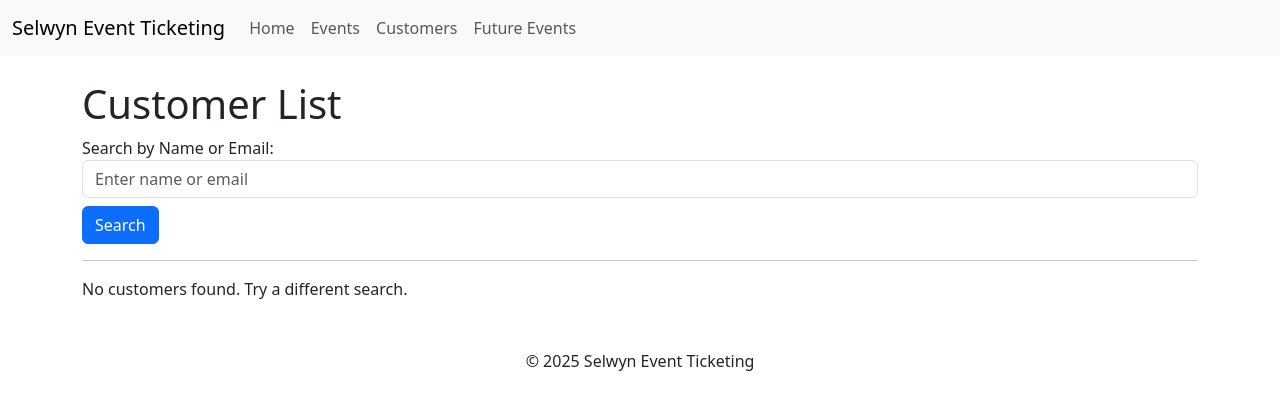
After one commit to patiyala3110/selwyn_ticketing, a Flask app: template templates/customers.html in a window 1280 px wide. The commit adds this page. Shown: the top 410 px of the page. Run offline with Flask 3, Linux system fonts and the light colour scheme; the template is opened without the code that fills it, so the values that code supplies are empty; some libraries are stand-ins or nearby versions.

Commit message:
Project files edit

```diff
--- a/app.py
+++ b/app.py
@@ -1,14 +1,11 @@
-from flask import Flask
-from flask import render_template
-from flask import request
-from flask import redirect
-from flask import url_for
-from datetime import date, datetime, timedelta
+from flask import Flask, render_template, request, redirect, url_for, flash
+from datetime import datetime
 import MySQLdb
 from MySQLdb.cursors import DictCursor
 import connect
 
 app = Flask(__name__)
+app.secret_key = "your_secret_key"
 
 connection = None
 cursor = None
@@ -34,40 +31,253 @@ def getCursor():
 def home():
     return render_template("home.html")
 
-
-@app.route("/events", methods=["GET"])
+@app.route('/events', methods=['GET', 'POST'])
 def events():
     cursor = getCursor()
-    if request.method=="GET":
-        # Lists the events
-        qstr = "select event_id, event_name from events;"
-        cursor.execute(qstr)
-        events = cursor.fetchall()
 
-        return render_template("events.html", events=events)
+    if request.method == 'POST':
+        event_id = request.form['event_id']
+        cursor.execute("SELECT event_id, event_name, event_date, tickets_remaining, age_restriction FROM events WHERE event_id = %s", (event_id,))
+        event = cursor.fetchone()
 
-@app.route("/events/customerlist", methods=["POST"])
+        if event:
+            return redirect(url_for('eventcustomerlist', event_id=event_id))
+
+    # this is for If GET request, fetch all events
+    cursor.execute("SELECT event_id, event_name, event_date FROM events WHERE event_date > NOW() ORDER BY event_date ASC")
+    events = cursor.fetchall()
+    return render_template('events.html', events=events)
+
+@app.route('/eventcustomerlist', methods=['GET', 'POST'])
 def eventcustomerlist():
-    event_id = request.form.get('event_id')
-    # Display the list of customers who have purchased tickets for a particular event
-    event_name = ""; # update to get the name of the event
-    customerlist = {} # update to get the list of customers who have purchased tickets for a particular event
-    return render_template("eventcustomerlist.html", event_name = event_name, customerlist = customerlist)
+    if request.method == 'POST':
+        event_id = request.form['event_id']  #it will get the event ID from form
+
+    elif request.method == 'GET':
+        event_id = request.args.get('event_id')  # here it Get event ID from query string
+
+    if not event_id:
+        flash("Event not found.", 'danger')
+        return redirect(url_for('events'))
+
+    cursor = getCursor()
+    # it Fetch event details
+    cursor.execute("""
+        SELECT event_name, event_date
+        FROM events
+        WHERE event_id = %s
+    """, (event_id,))
+    event = cursor.fetchone()
+
+    if not event:
+        flash("Event not found.", 'danger')
+        return redirect(url_for('events'))
+    cursor.execute("""
+        SELECT c.customer_id, c.first_name, c.family_name, c.date_of_birth, c.email
+        FROM customers c
+        JOIN ticket_sales ts ON c.customer_id = ts.customer_id
+        WHERE ts.event_id = %s
+        ORDER BY c.family_name ASC, c.date_of_birth DESC
+    """, (event_id,))
+    customerlist = cursor.fetchall()
+
+    if not customerlist:
+        flash("No customers have purchased tickets for this event.", 'info')
+
+    return render_template('eventcustomerlist.html', event=event, customerlist=customerlist)
 
 
-@app.route("/customers")
+@app.route('/customers', methods=['GET'])
 def customers():
-    #List customer details.
-    return render_template("customers.html")
+    search_query = request.args.get('search', '')
+    cursor = getCursor()
+
+    if search_query:
+        query = """
+            SELECT customer_id, family_name, first_name, date_of_birth, email
+            FROM customers
+            WHERE family_name LIKE %s OR first_name LIKE %s OR email LIKE %s
+        """
+        cursor.execute(query, ('%' + search_query + '%', '%' + search_query + '%', '%' + search_query + '%'))
+    else:
+        cursor.execute("""
+            SELECT customer_id, family_name, first_name, date_of_birth, email
+            FROM customers
+        """)
+    customers = cursor.fetchall()
+    return render_template("customers.html", customers=customers)
+@app.route("/customers/tickets/<int:customer_id>")
+def customerticket(customer_id):
+    cursor = getCursor()
+
+    #It help to  Fetch detailed customer information
+    cursor.execute("""
+        SELECT first_name, family_name, date_of_birth, email
+        FROM customers
+        WHERE customer_id = %s
+    """, (customer_id,))
+    customer = cursor.fetchone()
+
+    if not customer:
+        flash("Customer not found.", 'danger')
+        return redirect(url_for('customers'))
+
+    # Fetch the customer's ticket information
+    cursor.execute("""
+        SELECT e.event_name, e.event_date, ts.tickets_purchased
+        FROM ticket_sales ts
+        JOIN events e ON ts.event_id = e.event_id
+        WHERE ts.customer_id = %s
+    """, (customer_id,))
+    tickets = cursor.fetchall()
+
+    if not tickets:
+        flash("No tickets found for this customer.", 'info')
+
+    return render_template("customertickets.html", customer=customer, tickets=tickets)
+
+@app.route('/addcustomer', methods=['GET', 'POST'])
+def add_customer():
+    cursor = getCursor()
+    cursor.execute("SELECT event_id, event_name FROM events")
+    events = cursor.fetchall()
+
+    if request.method == 'POST':
+        first_name = request.form['first_name']
+        family_name = request.form['family_name']
+        date_of_birth = request.form['date_of_birth']
+        email = request.form['email']
+        event_id = request.form['event_id']
+
+        if not first_name or not family_name or not date_of_birth or not email or not event_id:
+            flash("All fields are required!", 'danger')
+            return redirect(url_for('add_customer'))
+
+        if '@' not in email or '.' not in email:
+            flash("Please enter a valid email address.", 'danger')
+            return redirect(url_for('add_customer'))
 
 
-@app.route("/futureevents")
-def futureevents():
-    #Future Events which still have tickets available.
-    return render_template("futureevents.html")
+        cursor.execute("""
+            INSERT INTO customers (first_name, family_name, date_of_birth, email, event_id)
+            VALUES (%s, %s, %s, %s, %s)
+        """, (first_name, family_name, date_of_birth, email, event_id))
+
+        flash("Customer added successfully!", 'success')
+        return redirect(url_for('customers'))
+
+    return render_template('addcustomer.html', events=events)
 
 
-@app.route("/tickets/buy")
+@app.route('/editcustomer/<int:customer_id>', methods=['GET', 'POST'])
+def edit_customer(customer_id):
+    cursor = getCursor()
+
+    if request.method == 'POST':
+        # Get updated form data
+        first_name = request.form['first_name']
+        family_name = request.form['family_name']
+        date_of_birth = request.form['date_of_birth']
+        email = request.form['email']
+
+        if not first_name or not family_name or not date_of_birth or not email:
+            flash("All fields are required!", 'danger')
+            return redirect(url_for('edit_customer', customer_id=customer_id))
+
+        # Check if email is valid
+        if '@' not in email or '.' not in email:
+            flash("Please enter a valid email address.", 'danger')
+            return redirect(url_for('edit_customer', customer_id=customer_id))
+
+        # Update customer in the database
+        cursor.execute("""
+            UPDATE customers
+            SET first_name = %s, family_name = %s, date_of_birth = %s, email = %s
+            WHERE customer_id = %s
+        """, (first_name, family_name, date_of_birth, email, customer_id))
+
+        flash("Customer information updated successfully!", 'success')
+        return redirect(url_for('customers'))
+
+    # Fetch the current customer data
+    cursor.execute("SELECT * FROM customers WHERE customer_id = %s", (customer_id,))
+    customer = cursor.fetchone()
+
+    if not customer:
+        flash("Customer not found.", 'danger')
+        return redirect(url_for('customers'))
+
+    return render_template('editcustomer.html', customer=customer)
+
+@app.route('/futureevents')
+def future_events():
+    cursor = getCursor()
+
+    # It is a Query to fetch future events with available tickets
+    cursor.execute("""
+        SELECT event_id, event_name, event_date, capacity
+        FROM events
+        WHERE event_date > NOW()  -- Only future events
+        ORDER BY event_date ASC   -- Sort events by event date in ascending order
+    """)
+
+    events = cursor.fetchall()
+
+    return render_template('futureevents.html', events=events)
+
+
+@app.route('/buytickets', methods=['POST'])
 def buytickets():
-    #Buy tickets
-    return render_template()
+    customer_id = request.form['customer_id']
+    event_id = request.form['event_id']
+    num_tickets = int(request.form['num_tickets'])
+
+    cursor = getCursor()
+
+    # Fetch event details
+    cursor.execute("""
+        SELECT tickets_remaining, age_restriction, event_date
+        FROM events
+        WHERE event_id = %s
+    """, (event_id,))
+    event = cursor.fetchone()
+
+    if not event:
+        flash("Event not found.", 'danger')
+        return redirect(url_for('events'))
+
+    # Check if tickets are available
+    if event['tickets_remaining'] < num_tickets:
+        flash("Not enough tickets available.", 'danger')
+        return redirect(url_for('events'))
+
+    # Check customer’s age
+    cursor.execute("""
+        SELECT DATEDIFF(NOW(), date_of_birth) / 365 AS age
+        FROM customers
+        WHERE customer_id = %s
+    """, (customer_id,))
+    customer = cursor.fetchone()
+
+    if customer['age'] < event['age_restriction']:
+        flash(f"You must be at least {event['age_restriction']} years old to buy tickets.", 'danger')
+        return redirect(url_for('events'))
+
+    # Process ticket sale
+    cursor.execute("""
+        INSERT INTO ticket_sales (customer_id, event_id, tickets_purchased)
+        VALUES (%s, %s, %s)
+    """, (customer_id, event_id, num_tickets))
+
+    # Update remaining tickets in the events table
+    cursor.execute("""
+        UPDATE events
+        SET tickets_remaining = tickets_remaining - %s
+        WHERE event_id = %s
+    """, (num_tickets, event_id))
+
+    flash("Ticket purchase successful!", 'success')
+    return redirect(url_for('events'))
+
+if __name__ == "__main__":
+    app.run(debug=True)
--- a/selwyn_ticketing-pa.sql
+++ b/selwyn_ticketing-pa.sql
@@ -29,7 +29,6 @@ CREATE TABLE ticket_sales (
     FOREIGN KEY (event_id) REFERENCES events(event_id)
 );
 
--- Insert Data into Customers Table
 INSERT INTO customers (customer_id, first_name, family_name, date_of_birth, email)
 VALUES
 (1, 'Simon', 'Charles', '1952-07-15', 'simon@charles.nz'),
--- a/templates/base.html
+++ b/templates/base.html
@@ -1,54 +1,76 @@
 <!DOCTYPE html>
-<html>
+<html lang="en">
   <head>
       <meta charset="utf-8" />
-      <title>{% block title %}{% endblock %}</title>
-      <!-- CSS only -->
+      <title>{% block title %}Selwyn Event Ticketing | SET{% endblock %}</title>
       <link href="https://cdn.jsdelivr.net/npm/bootstrap@5.3.3/dist/css/bootstrap.min.css" rel="stylesheet" integrity="sha384-QWTKZyjpPEjISv5WaRU9OFeRpok6YctnYmDr5pNlyT2bRjXh0JMhjY6hW+ALEwIH" crossorigin="anonymous">
   </head>
 
   <body>
-    <nav>
-      <h2>Selwyn Event Ticketing | SET</h2>
-      <p><a href="{{url_for('home')}}">Home</a></p>
-      <p><a href="{{url_for('events')}}">Events</a></p>
-      <p><a href="{{url_for('customers')}}">Customers</a></p>
-      <p><a href="{{url_for('futureevents')}}">Future Events</a></p>
+    <nav class="navbar navbar-expand-lg navbar-light bg-light">
+      <div class="container-fluid">
+        <a class="navbar-brand" href="{{ url_for('home') }}">Selwyn Event Ticketing</a>
+        <button class="navbar-toggler" type="button" data-bs-toggle="collapse" data-bs-target="#navbarNav" aria-controls="navbarNav" aria-expanded="false" aria-label="Toggle navigation">
+          <span class="navbar-toggler-icon"></span>
+        </button>
+        <div class="collapse navbar-collapse" id="navbarNav">
+          <ul class="navbar-nav">
+            <li class="nav-item">
+              <a class="nav-link" href="{{ url_for('home') }}">Home</a>
+            </li>
+            <li class="nav-item">
+              <a class="nav-link" href="{{ url_for('events') }}">Events</a>
+            </li>
+
+            <li class="nav-item">
+              <a class="nav-link" href="{{ url_for('customers') }}">Customers</a>
+            </li>
+            <li class="nav-item">
+              <a class="nav-link" href="{{ url_for('future_events') }}">Future Events</a>
+
+            </li>
+          </ul>
+        </div>
+      </div>
     </nav>
 
-    <section class="content">
+    <div class="container mt-4">
       <header>
         {% block header %}{% endblock %}
       </header>
+
       {% for message in get_flashed_messages() %}
-        <div class="flash">{{ message }}</div>
+        <div class="alert alert-info" role="alert">
+          {{ message }}
+        </div>
       {% endfor %}
-      {% block content %}{% endblock %}
-    </section>
+
+      {% block content %}
+      {% endblock %}
+    </div>
 
 
-    <!-- JavaScript Bundle with Popper -->
+    <footer class="text-center mt-5">
+      <p>&copy; 2025 Selwyn Event Ticketing</p>
+    </footer>
+
+
+    <script src="https://cdn.jsdelivr.net/npm/bootstrap@5.3.3/dist/js/bootstrap.bundle.min.js" integrity="sha384-YvpcrYf0tY3lHB60NNkmXc5s9fDVZLESaAA55NDzOxhy9GkcIdslK1eN7N6jIeHz" crossorigin="anonymous"></script>
+
     <script>
-    // Example starter JavaScript for disabling form submissions if there are invalid fields
       (() => {
         'use strict'
-
-        // Fetch all the forms we want to apply custom Bootstrap validation styles to
         const forms = document.querySelectorAll('.needs-validation')
-
-        // Loop over them and prevent submission
         Array.from(forms).forEach(form => {
           form.addEventListener('submit', event => {
             if (!form.checkValidity()) {
               event.preventDefault()
               event.stopPropagation()
             }
-
             form.classList.add('was-validated')
           }, false)
         })
       })()
     </script>
-    <script src="https://cdn.jsdelivr.net/npm/bootstrap@5.3.3/dist/js/bootstrap.bundle.min.js" integrity="sha384-YvpcrYf0tY3lHB60NNkmXc5s9fDVZLESaAA55NDzOxhy9GkcIdslK1eN7N6jIeHz" crossorigin="anonymous"></script>
   </body>
 </html>
--- /dev/null
+++ b/templates/customers.html
@@ -0,0 +1,48 @@
+{% extends "base.html" %}
+
+{% block title %}Selwyn Event Ticketing - Customers{% endblock %}
+
+{% block content %}
+    <h1 class="mt-3">Customer List</h1>
+    <form method="GET" action="/customers">
+        <div class="form-group">
+            <label for="search">Search by Name or Email:</label>
+            <input type="text" id="search" name="search" class="form-control" placeholder="Enter name or email" value="{{ request.args.get('search', '') }}">
+        </div>
+        <button type="submit" class="btn btn-primary mt-2">Search</button>
+    </form>
+
+    <hr>
+
+    {% if customers %}
+        <h3 class="mt-4">All Customers</h3>
+        <table class="table table-striped mt-3">
+            <thead>
+                <tr>
+                    <th>Family Name</th>
+                    <th>First Name</th>
+                    <th>Date of Birth</th>
+                    <th>Email</th>
+                    <th>Action</th>
+                </tr>
+            </thead>
+            <tbody>
+                {% for customer in customers %}
+                    <tr>
+                        <td>{{ customer.family_name }}</td>
+                        <td>{{ customer.first_name }}</td>
+                        <td>{{ customer.date_of_birth.strftime('%d/%m/%Y') }}</td>
+                        <td>{{ customer.email }}</td>
+                        <td><a href="{{ url_for('customerticket', customer_id=customer.customer_id) }}" class="btn btn-info btn-sm">View Tickets</a></td>
+                        <td><a href="{{ url_for('add_customer') }}" class="btn btn-primary">Add Customer</a><td>
+                        <td><a href="{{ url_for('edit_customer', customer_id=customer.customer_id) }}" class="btn btn-warning">Edit</a><td>
+
+
+             </tr>
+                {% endfor %}
+            </tbody>
+        </table>
+    {% else %}
+        <p>No customers found. Try a different search.</p>
+    {% endif %}
+{% endblock %}
```
Also changed, not shown: templates/addcustomer.html (added, +39 -0 lines), templates/customertickets.html (added, +41 -0 lines), templates/editcustomer.html (added, +30 -0 lines), templates/eventcustomerlist.html (+27 -3 lines), templates/events.html (+6 -7 lines), templates/futureevents.html (added, +29 -0 lines), templates/home.html (+4 -5 lines), README.md, static/images/event1.jpg (added).
